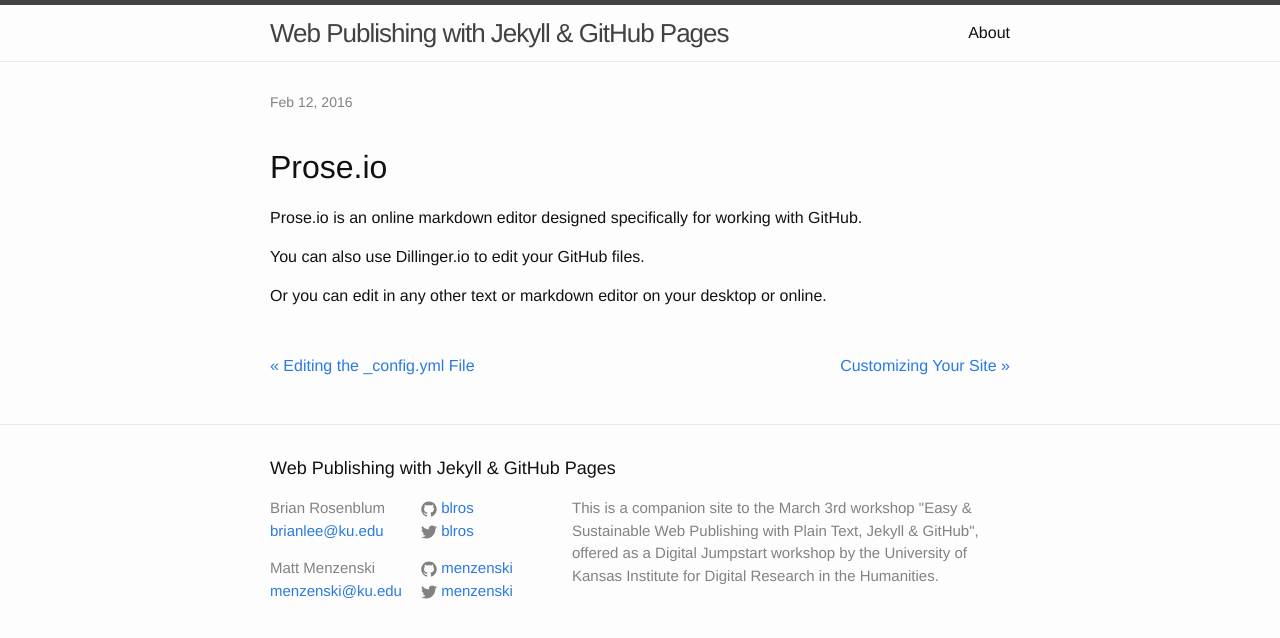
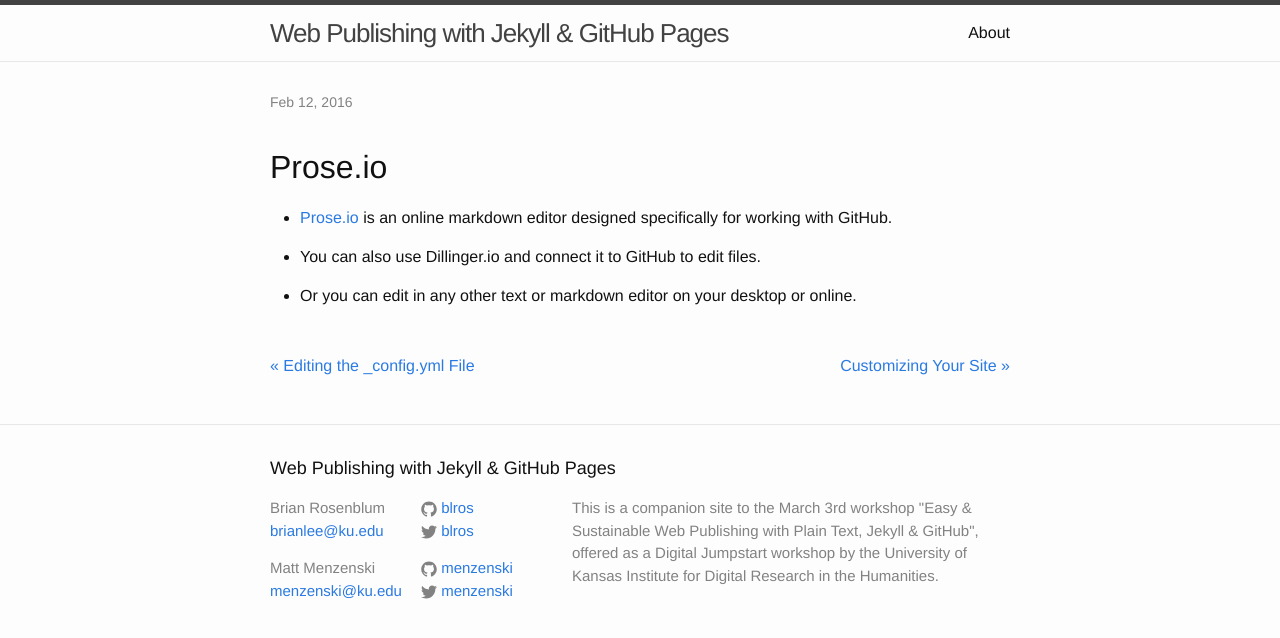
Before and after one commit to menzenski/idrh-static-site-workshop, a Jekyll site: the page built from _posts/2016-02-12-prose-io.md, in a window 1280 px wide. Shown: the top 638 px of the page. Built offline with Jekyll 4.4.1, drawn with Linux system fonts in a browser that asks for light colours.

Commit message:
Updated 2016-02-12-prose-io.md

```diff
--- a/_posts/2016-02-12-prose-io.md
+++ b/_posts/2016-02-12-prose-io.md
@@ -6,10 +6,11 @@ categories: jekyll
 published: true
 ---
 
+
 ## Prose.io
 
-Prose.io is an online markdown editor designed specifically for working with GitHub.
+* [Prose.io](http://prose.io) is an online markdown editor designed specifically for working with GitHub.
 
-You can also use Dillinger.io to edit your GitHub files.
+* You can also use Dillinger.io and connect it to GitHub to edit files.
 
-Or you can edit in any other text or markdown editor on your desktop or online.
+* Or you can edit in any other text or markdown editor on your desktop or online.
```
